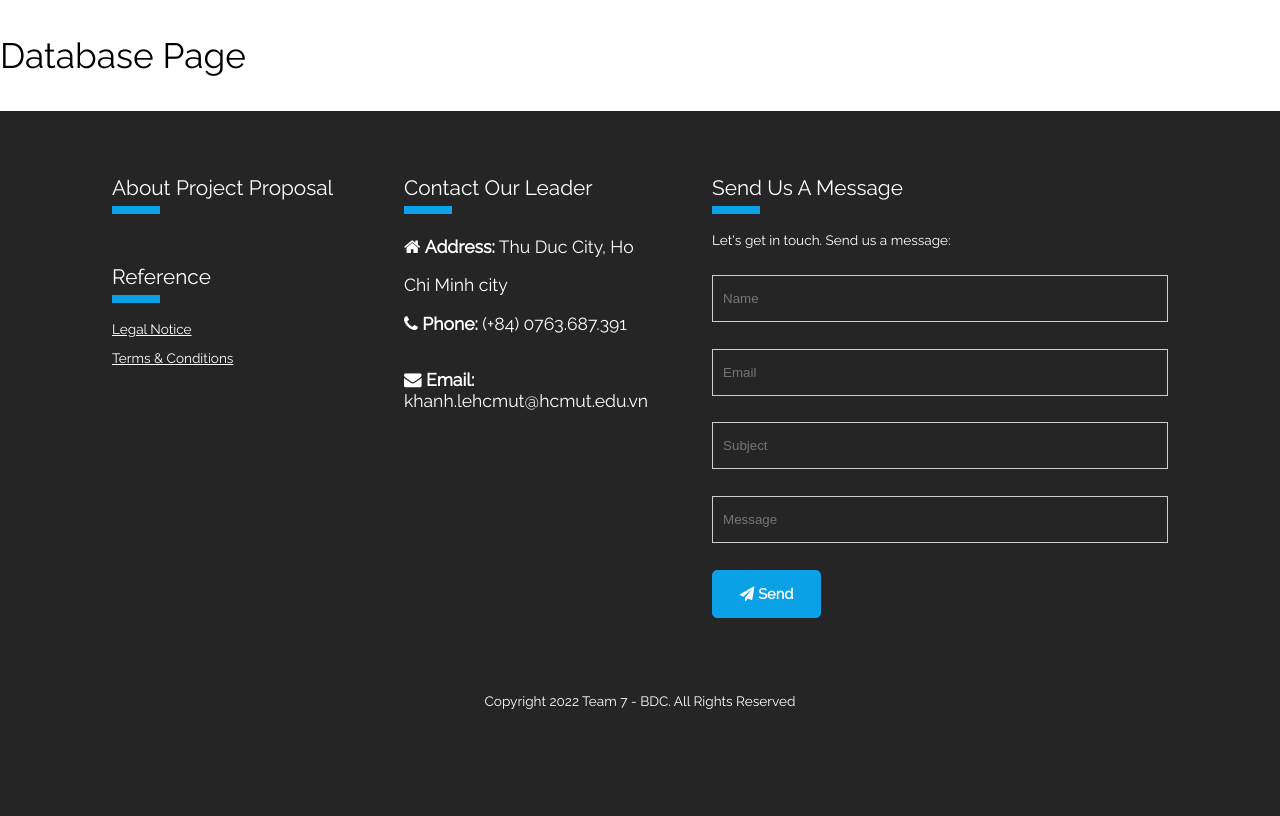
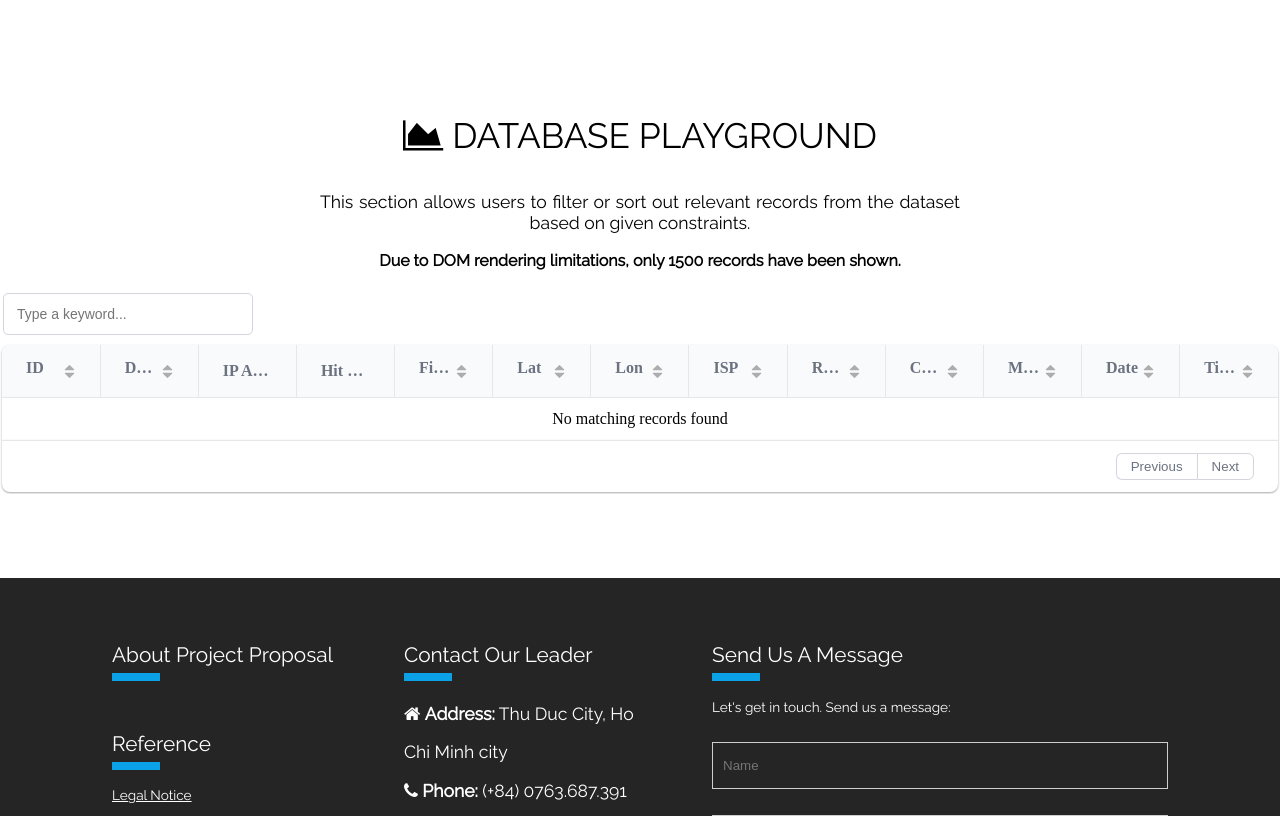
Before and after one commit to baokhanhle123/BDC_Team7_Assignment3_demo, a Flask app: page /database in a window 1280 px wide. Shown: the part 80-896 px from the top of the page. Before the commit the page ends 789 px from the top, so only its background shows below. Run offline with Flask 2, Linux system fonts and the light colour scheme; data that the repository does not hold is empty; parts of the project's set-up code (start-up, migrations or seed data) failed here and were passed over.

Commit message:
database done

```diff
--- a/app.py
+++ b/app.py
@@ -1,28 +1,36 @@
+from enum import auto
 from flask import Flask, render_template
+import utils
 
 app = Flask(__name__)
+columns = utils.get_column_names()
 
 
 @app.route("/")
 @app.route("/home")
 def home():
-    return render_template('home.html')
+    return render_template("home.html")
 
 
 @app.route("/visualization")
 def visualization():
-    return render_template('visualization.html')
+    return render_template("visualization.html")
 
 
 @app.route("/database")
 def database():
-    return render_template('database.html')
+    rows = utils.get_all("SELECT * FROM users LIMIT 1500")
+    data = []
+    for r in rows:
+        rec = {columns[i]: r[i] for i in range(0, len(r))}
+        data.append(rec)
+    return render_template("database.html", users=data, colnames=columns)
 
 
 @app.route("/model")
 def model():
-    return render_template('model.html')
+    return render_template("model.html")
 
 
-if  __name__ == '__main__':
+if __name__ == "__main__":
     app.run(debug=True)
--- a/templates/database.html
+++ b/templates/database.html
@@ -1,3 +1,84 @@
 {% extends "layout.html" %} {% block content %}
-<h1>Database Page</h1>
+<main>
+  <!-- Headings -->
+  <link
+    href="https://unpkg.com/gridjs/dist/theme/mermaid.min.css"
+    rel="stylesheet"
+  />
+  <section
+    id="headingSection"
+    class="container-fluid bg-white text-center text-black"
+  >
+    <h1 id="headingSection-header">
+      <i class="fa fa-area-chart" aria-hidden="true"></i> DATABASE PLAYGROUND
+    </h1>
+    <h3
+      id="headingSection-description"
+      class="width-half align-center-row text-justify-center header text-center"
+    >
+      This section allows users to filter or sort out relevant records from the
+      dataset based on given constraints.
+    </h3>
+    <h4
+      id="headingSection-description"
+      class="width-half align-center-row text-justify-center header text-center"
+    >
+      Due to DOM rendering limitations, only 1500 records have been shown.
+    </h4>
+    <div id="table"></div>
+  </section>
+
+  {% block scripts %}
+  <script src="https://unpkg.com/gridjs/dist/gridjs.umd.js"></script>
+  <script>
+    new gridjs.Grid({
+      columns: [
+        { id: 'id', name: 'ID' },
+        { id: 'delay', name: 'Delay' },
+        { id: 'ip_address', name: 'IP Address', sort: false },
+        { id: 'hit_status', name: 'Hit Status', sort: false },
+        //{ id: 'content_name', name: 'Description', sort: false },
+        { id: 'file_size', name: 'File Size' },
+        { id: 'latitude', name: 'Lat' },
+        { id: 'longitude', name: 'Lon' },
+        { id: 'ISP', name: 'ISP'},
+        { id: 'region', name: 'Region' },
+        { id: 'country', name: 'Country' },
+        { id: 'file_type', name: 'MIME Type' },
+        { id: 'req_date', name: 'Date' },
+        { id: 'req_time', name: 'Time' },
+      ],
+      data: [
+        {% for user in users %}
+          {
+            id: {{ user.id }},
+            delay: {{ user.delay }},
+            ip_address: '{{ user.ip_address }}',
+            hit_status: '{{ user.hit_status }}',
+            //content_name: '{{ user.content_name }}',
+            file_size: '{{ user.file_size }}',
+            latitude: {{ user.latitude }},
+            longitude: {{ user.longitude }},
+            ISP: '{{ user.ISP }}',
+            region: '{{ user.region }}',
+            country: '{{ user.country }}',
+            file_type: '{{ user.file_type }}',
+            req_date: '{{ user.req_date }}',
+            req_time: '{{ user.req_time }}'
+          },
+        {% endfor %}
+      ],
+      search: {
+        selector: (cell, rowIndex, cellIndex) => [0, 1, 2, 3, 4, 6, 7, 8, 9, 10, 11].includes(cellIndex) ? cell : null,
+      },
+      sort: true,
+      pagination: {
+        enabled: true,
+        limit: 20,
+        summary: true,
+      }
+    }).render(document.getElementById('table'));
+  </script>
+  {% endblock %}
+</main>
 {% endblock content %}
--- /dev/null
+++ b/utils.py
@@ -0,0 +1,32 @@
+import sqlite3
+
+
+def get_all(query):
+    conn = sqlite3.connect("data/data.db")
+    data = conn.execute(query).fetchall()
+    conn.close()
+    return data
+
+
+def get_column_names():
+    conn = sqlite3.connect("data/data.db")
+    data = conn.execute("SELECT * FROM users").description
+    names = [rec[0] for rec in data]
+    conn.close()
+    return names
+
+
+def get_records_by_ip(rec_ip):
+    conn = sqlite3.connect("data/data.db")
+    sql = """
+    SELECT * FROM users WHERE ip_address=?
+    """
+    data = conn.execute(sql, (rec_ip,)).fetchall()
+    conn.close()
+    return data
+
+
+if __name__ == "__main__":
+    # print(get_all("SELECT * FROM category"))
+    print(get_records_by_ip("14.185.94.34"))
+    # print(get_column_names())
```
Also changed, not shown: transfer.py (added, +27 -0 lines), 2 other files.
